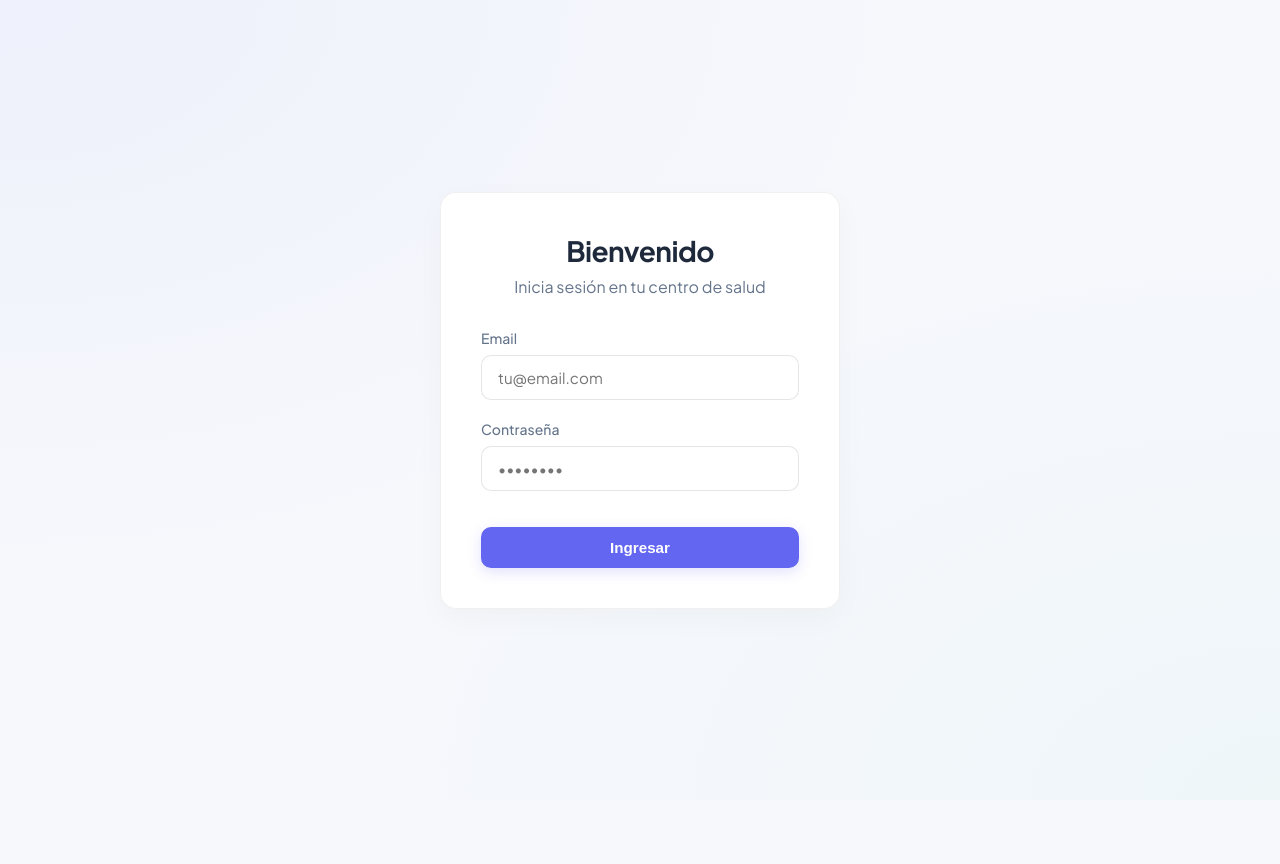
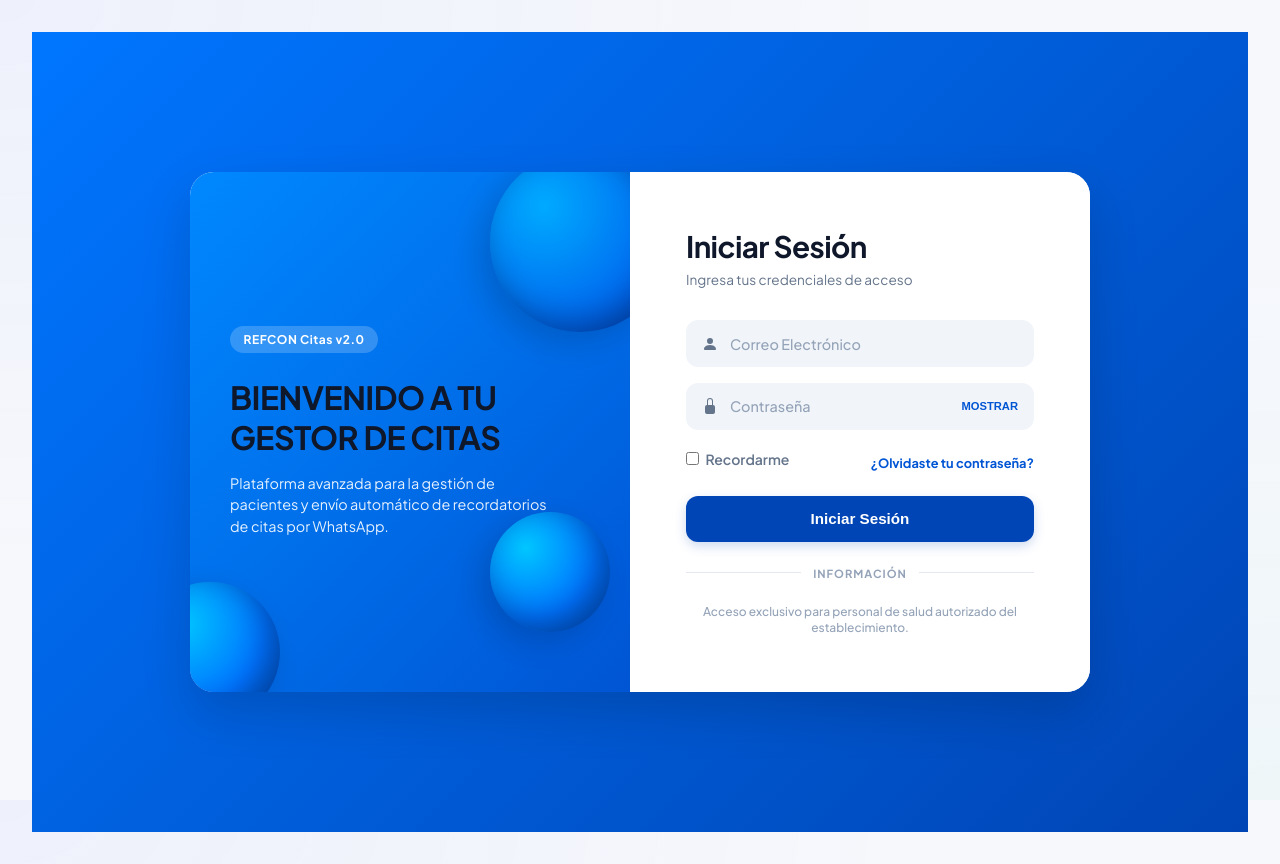
Before and after one commit to claudioqy5/REFCON-citas, a Vue app in the folder Frontend/: page /login in a window 1280 px wide. Before the commit the page ends 800 px from the top, so only its background shows below. Built offline with nearby package versions, Linux system fonts and the light colour scheme.

Commit message:
apply custom background to sidebar with dark overlay and redesign login view to dual-pane split mockup

```diff
--- a/Frontend/src/App.vue
+++ b/Frontend/src/App.vue
@@ -112,6 +112,9 @@ const logout = () => {
   transition: all 0.4s cubic-bezier(0.25, 0.8, 0.25, 1);
   box-shadow: 0 4px 30px rgba(0, 0, 0, 0.03);
   box-sizing: border-box;
+  background: linear-gradient(180deg, rgba(15, 23, 42, 0.82) 0%, rgba(30, 41, 59, 0.85) 100%), url('./assets/sidebarfondo.jpg') no-repeat center center / cover;
+  backdrop-filter: blur(10px);
+  border: 1px solid rgba(255, 255, 255, 0.1);
 }
 
 /* Beautiful hover expanding effect */
@@ -288,4 +291,40 @@ const logout = () => {
   flex-direction: column;
   overflow-y: auto;
 }
+
+/* Sidebar dark overrides for readability */
+.sidebar .nav-brand {
+  color: #FFFFFF !important;
+  border-bottom: 1px solid rgba(255, 255, 255, 0.15) !important;
+}
+
+.sidebar .brand-text {
+  color: #FFFFFF !important;
+}
+
+.sidebar .nav-links a {
+  color: rgba(255, 255, 255, 0.75) !important;
+}
+
+.sidebar .nav-links a:hover {
+  background: rgba(255, 255, 255, 0.1) !important;
+  color: #FFFFFF !important;
+}
+
+.sidebar .nav-links a.router-link-active {
+  background: rgba(99, 102, 241, 0.35) !important;
+  color: #FFFFFF !important;
+  border: 1px solid rgba(99, 102, 241, 0.5);
+}
+
+.sidebar .btn-logout {
+  color: rgba(255, 255, 255, 0.75) !important;
+  border: 1px solid rgba(255, 255, 255, 0.15) !important;
+}
+
+.sidebar .btn-logout:hover {
+  background: rgba(239, 68, 68, 0.25) !important;
+  border-color: rgba(239, 68, 68, 0.45) !important;
+  color: #FFA3A3 !important;
+}
 </style>
--- a/Frontend/src/views/Login.vue
+++ b/Frontend/src/views/Login.vue
@@ -1,30 +1,94 @@
 <template>
-  <div class="login-container">
-    <div class="login-box glass-panel">
-      <div class="login-header">
-        <h2>Bienvenido</h2>
-        <p>Inicia sesión en tu centro de salud</p>
+  <div class="login-page-wrapper">
+    <div class="login-card-container">
+      <!-- Left Pane: Info & Spheres -->
+      <div class="login-left-pane">
+        <div class="sphere sphere-1"></div>
+        <div class="sphere sphere-2"></div>
+        <div class="sphere sphere-3"></div>
+
+        <div class="brand-info">
+          <span class="brand-tag">REFCON Citas v2.0</span>
+          <h1 class="brand-headline">BIENVENIDO A TU GESTOR DE CITAS</h1>
+          <p class="brand-description">
+            Plataforma avanzada para la gestión de pacientes y envío automático de recordatorios de citas por WhatsApp.
+          </p>
+        </div>
       </div>
 
-      <form @submit.prevent="handleLogin" class="login-form">
-        <div class="form-group">
-          <label>Email</label>
-          <input type="email" v-model="email" required placeholder="tu@email.com" />
-        </div>
-        <div class="form-group">
-          <label>Contraseña</label>
-          <input type="password" v-model="password" required placeholder="••••••••" />
+      <!-- Right Pane: Form -->
+      <div class="login-right-pane">
+        <div class="login-header">
+          <h2>Iniciar Sesión</h2>
+          <p>Ingresa tus credenciales de acceso</p>
         </div>
 
-        <div v-if="errorMsg" class="error-msg">
-          {{ errorMsg }}
+        <form @submit.prevent="handleLogin" class="login-form">
+          <div class="input-field-wrapper">
+            <span class="input-icon">
+              <svg xmlns="http://www.w3.org/2000/svg" width="16" height="16" fill="currentColor" viewBox="0 0 16 16">
+                <path d="M3 14s-1 0-1-1 1-4 6-4 6 3 6 4-1 1-1 1zm5-6a3 3 0 1 0 0-6 3 3 0 0 0 0 6"/>
+              </svg>
+            </span>
+            <input
+              type="email"
+              v-model="email"
+              required
+              placeholder="Correo Electrónico"
+              class="custom-input"
+            />
+          </div>
+
+          <div class="input-field-wrapper">
+            <span class="input-icon">
+              <svg xmlns="http://www.w3.org/2000/svg" width="16" height="16" fill="currentColor" viewBox="0 0 16 16">
+                <path d="M8 1a2 2 0 0 1 2 2v4H6V3a2 2 0 0 1 2-2m3 6V3a3 3 0 0 0-6 0v4a2 2 0 0 0-2 2v5a2 2 0 0 0 2 2h6a2 2 0 0 0 2-2V9a2 2 0 0 0-2-2"/>
+              </svg>
+            </span>
+            <input
+              :type="showPassword ? 'text' : 'password'"
+              v-model="password"
+              required
+              placeholder="Contraseña"
+              class="custom-input"
+            />
+            <button
+              type="button"
+              class="btn-toggle-password"
+              @click="showPassword = !showPassword"
+            >
+              {{ showPassword ? 'OCULTAR' : 'MOSTRAR' }}
+            </button>
+          </div>
+
+          <div class="form-options-row">
+            <label class="remember-me-label">
+              <input type="checkbox" v-model="rememberMe" />
+              <span>Recordarme</span>
+            </label>
+            <a href="#" class="forgot-password-link">¿Olvidaste tu contraseña?</a>
+          </div>
+
+          <div v-if="errorMsg" class="error-msg-banner">
+            ⚠️ {{ errorMsg }}
+          </div>
+
+          <button type="submit" class="btn-submit-login" :disabled="loading">
+            <span v-if="loading" class="spinner-small"></span>
+            <span>{{ loading ? 'Ingresando...' : 'Iniciar Sesión' }}</span>
+          </button>
+        </form>
+
+        <div class="or-separator">
+          <span class="line"></span>
+          <span class="text">INFORMACIÓN</span>
+          <span class="line"></span>
         </div>
 
-        <button type="submit" class="btn btn-primary login-btn" :disabled="loading">
-          <span v-if="loading">Cargando...</span>
-          <span v-else>Ingresar</span>
-        </button>
-      </form>
+        <div class="notice-footer">
+          <p>Acceso exclusivo para personal de salud autorizado del establecimiento.</p>
+        </div>
+      </div>
     </div>
   </div>
 </template>
@@ -39,6 +103,8 @@ const email = ref('')
 const password = ref('')
 const errorMsg = ref('')
 const loading = ref(false)
+const showPassword = ref(false)
+const rememberMe = ref(false)
 const router = useRouter()
 const authStore = useAuthStore()
 
@@ -46,7 +112,6 @@ const handleLogin = async () => {
   loading.value = true
   errorMsg.value = ''
   try {
-    // Port 5146 from launchSettings.json
     const response = await axios.post(`${import.meta.env.VITE_API_URL || 'http://localhost:5146/api'}/auth/login`, {
       email: email.value,
       password: password.value
@@ -63,41 +128,321 @@ const handleLogin = async () => {
 </script>
 
 <style scoped>
-.login-container {
+.login-page-wrapper {
+  min-height: 100vh;
+  width: 100%;
+  display: flex;
+  align-items: center;
+  justify-content: center;
+  background: linear-gradient(135deg, #0076FF 0%, #0045B5 100%);
+  padding: 1.5rem;
+  box-sizing: border-box;
+}
+
+.login-card-container {
+  display: flex;
+  width: 100%;
+  max-width: 900px;
+  background: #FFFFFF;
+  border-radius: 24px;
+  overflow: hidden;
+  box-shadow: 0 20px 50px rgba(0, 0, 0, 0.15);
+  min-height: 520px;
+}
+
+/* Left Pane Style (Blue Spheres Background) */
+.login-left-pane {
   flex: 1;
+  background: linear-gradient(135deg, #0088FF 0%, #0055D4 100%);
+  padding: 3rem 2.5rem;
+  position: relative;
+  overflow: hidden;
+  display: flex;
+  flex-direction: column;
+  justify-content: center;
+  color: #FFFFFF;
+}
+
+/* 3D Spheres */
+.sphere {
+  position: absolute;
+  border-radius: 50%;
+  background: radial-gradient(circle at 30% 30%, #00C6FF 0%, #0072FF 60%, #0052D4 100%);
+  box-shadow: -10px 10px 30px rgba(0,0,0,0.15), inset -10px -10px 30px rgba(0,0,0,0.3);
+}
+
+.sphere-1 {
+  width: 180px;
+  height: 180px;
+  right: -40px;
+  top: -20px;
+  background: radial-gradient(circle at 30% 30%, #00aaff 0%, #0066ee 70%, #0044cc 100%);
+}
+
+.sphere-2 {
+  width: 140px;
+  height: 140px;
+  left: -50px;
+  bottom: -30px;
+}
+
+.sphere-3 {
+  width: 120px;
+  height: 120px;
+  bottom: 60px;
+  right: 20px;
+}
+
+.brand-info {
+  position: relative;
+  z-index: 10;
+  max-width: 320px;
+}
+
+.brand-tag {
+  background: rgba(255, 255, 255, 0.2);
+  backdrop-filter: blur(5px);
+  padding: 0.35rem 0.85rem;
+  border-radius: 999px;
+  font-size: 0.75rem;
+  font-weight: 700;
+  letter-spacing: 0.5px;
+  display: inline-block;
+  margin-bottom: 1.5rem;
+}
+
+.brand-headline {
+  font-size: 2rem;
+  font-weight: 800;
+  line-height: 1.25;
+  margin: 0 0 1rem 0;
+  letter-spacing: -0.5px;
+}
+
+.brand-description {
+  font-size: 0.9rem;
+  line-height: 1.5;
+  opacity: 0.9;
+  margin: 0;
+}
+
+/* Right Pane Style (White Form) */
+.login-right-pane {
+  width: 460px;
+  padding: 3rem 3.5rem;
+  background: #FFFFFF;
+  display: flex;
+  flex-direction: column;
+  justify-content: center;
+  box-sizing: border-box;
+}
+
+.login-header {
+  margin-bottom: 2rem;
+}
+
+.login-header h2 {
+  font-size: 1.85rem;
+  font-weight: 800;
+  color: #0F172A;
+  margin: 0 0 0.4rem 0;
+}
+
+.login-header p {
+  font-size: 0.85rem;
+  color: #64748B;
+  margin: 0;
+}
+
+.login-form {
+  display: flex;
+  flex-direction: column;
+  gap: 1rem;
+}
+
+.input-field-wrapper {
+  position: relative;
+  display: flex;
+  align-items: center;
+  background: #F1F5F9;
+  border-radius: 12px;
+  transition: all 0.2s ease;
+}
+
+.input-field-wrapper:focus-within {
+  background: #E2E8F0;
+  box-shadow: 0 0 0 2px #0076FF;
+}
+
+.input-icon {
+  position: absolute;
+  left: 1rem;
+  color: #64748B;
   display: flex;
   align-items: center;
   justify-content: center;
 }
-.login-box {
+
+.custom-input {
   width: 100%;
-  max-width: 400px;
-  padding: 2.5rem;
+  border: none;
+  background: transparent;
+  padding: 0.9rem 1rem 0.9rem 2.75rem;
+  font-size: 0.9rem;
+  color: #0F172A;
+  font-weight: 600;
+  outline: none;
+  box-sizing: border-box;
 }
-.login-header {
-  text-align: center;
-  margin-bottom: 2rem;
+
+.custom-input::placeholder {
+  color: #94A3B8;
+  font-weight: 500;
 }
-.login-header h2 {
-  font-size: 1.75rem;
-  margin-bottom: 0.5rem;
-  color: var(--text-main);
+
+.btn-toggle-password {
+  position: absolute;
+  right: 1rem;
+  background: transparent;
+  border: none;
+  font-size: 0.7rem;
+  font-weight: 800;
+  color: #0055D4;
+  cursor: pointer;
+  outline: none;
 }
-.login-header p {
-  color: var(--text-muted);
+
+.form-options-row {
+  display: flex;
+  justify-content: space-between;
+  align-items: center;
+  font-size: 0.8rem;
+  margin: 0.25rem 0;
 }
-.login-form {
+
+.remember-me-label {
   display: flex;
-  flex-direction: column;
-  gap: 1.25rem;
+  align-items: center;
+  gap: 0.4rem;
+  color: #64748B;
+  cursor: pointer;
+  font-weight: 600;
 }
-.login-btn {
-  width: 100%;
-  margin-top: 1rem;
+
+.forgot-password-link {
+  color: #0055D4;
+  text-decoration: none;
+  font-weight: 700;
 }
-.error-msg {
-  color: var(--danger-color);
-  font-size: 0.875rem;
+
+.forgot-password-link:hover {
+  text-decoration: underline;
+}
+
+.error-msg-banner {
+  background: #FEF2F2;
+  border: 1px solid #FCA5A5;
+  border-radius: 10px;
+  color: #991B1B;
+  padding: 0.75rem;
+  font-size: 0.8rem;
+  font-weight: 600;
   text-align: center;
 }
+
+.btn-submit-login {
+  background: #0045B5;
+  color: #FFFFFF;
+  border: none;
+  padding: 0.9rem;
+  border-radius: 12px;
+  font-size: 0.95rem;
+  font-weight: 700;
+  cursor: pointer;
+  display: flex;
+  align-items: center;
+  justify-content: center;
+  gap: 0.5rem;
+  transition: all 0.2s ease;
+  box-shadow: 0 4px 12px rgba(0, 69, 181, 0.2);
+}
+
+.btn-submit-login:hover:not(:disabled) {
+  background: #003691;
+  box-shadow: 0 6px 16px rgba(0, 69, 181, 0.35);
+  transform: translateY(-1px);
+}
+
+.btn-submit-login:active:not(:disabled) {
+  transform: translateY(0);
+}
+
+.btn-submit-login:disabled {
+  background: #94A3B8;
+  box-shadow: none;
+  cursor: not-allowed;
+}
+
+.or-separator {
+  display: flex;
+  align-items: center;
+  gap: 0.75rem;
+  margin: 1.5rem 0;
+}
+
+.or-separator .line {
+  flex: 1;
+  height: 1px;
+  background: #E2E8F0;
+}
+
+.or-separator .text {
+  font-size: 0.7rem;
+  font-weight: 800;
+  color: #94A3B8;
+  letter-spacing: 1px;
+}
+
+.notice-footer {
+  text-align: center;
+}
+
+.notice-footer p {
+  font-size: 0.75rem;
+  color: #94A3B8;
+  line-height: 1.4;
+  margin: 0;
+  font-weight: 500;
+}
+
+.spinner-small {
+  width: 14px;
+  height: 14px;
+  border: 2px solid rgba(255, 255, 255, 0.3);
+  border-top-color: #FFFFFF;
+  border-radius: 50%;
+  animation: spin 0.8s linear infinite;
+}
+
+@keyframes spin {
+  to { transform: rotate(360deg); }
+}
+
+/* Responsive adjustments */
+@media (max-width: 768px) {
+  .login-card-container {
+    flex-direction: column;
+    max-width: 420px;
+  }
+  .login-left-pane {
+    padding: 2.5rem 2rem;
+  }
+  .login-right-pane {
+    width: 100%;
+    padding: 2.5rem 2rem;
+  }
+  .brand-headline {
+    font-size: 1.5rem;
+  }
+}
 </style>
```
